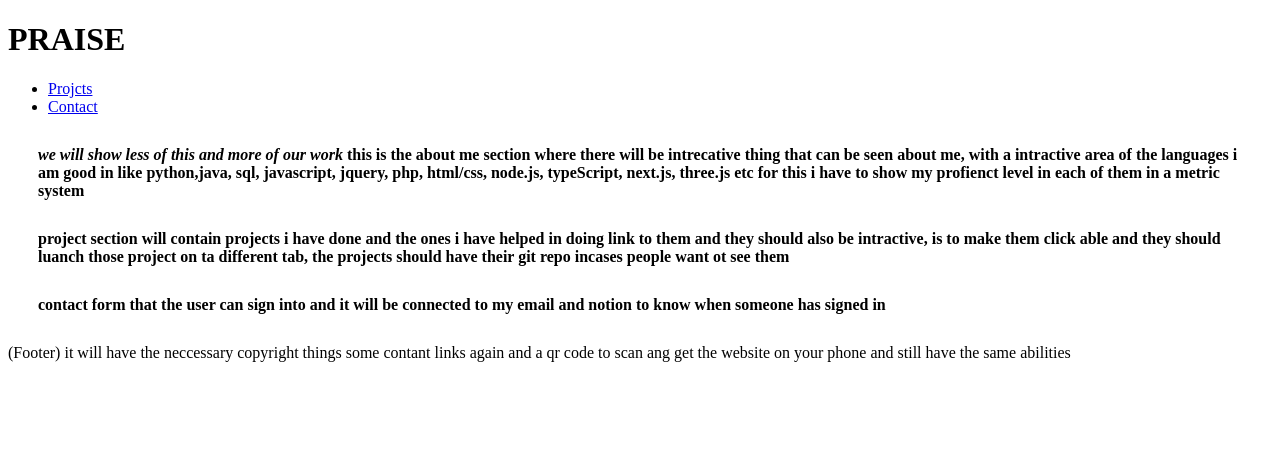
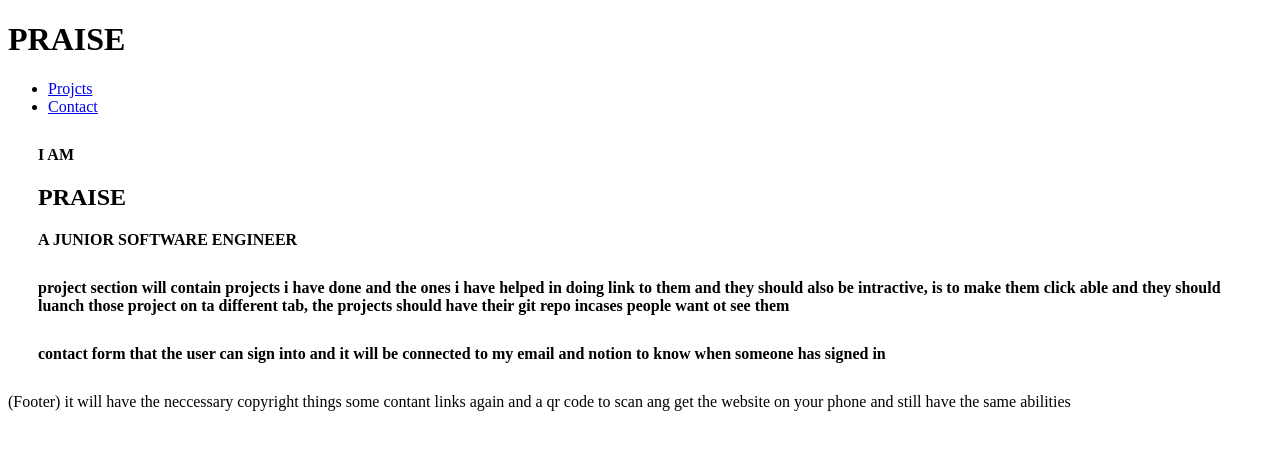
Before and after one commit to praise-cloud/myWebsite, a plain HTML site: page index.html in a window 1280 px wide. Drawn offline with Linux system fonts and the light colour scheme.

Commit message:
second push to the repo

```diff
--- a/index.html
+++ b/index.html
@@ -26,12 +26,16 @@
 
     <section id="hero-section">
         <!-- hero section (my image and a brief intriging introdution of me) the image of me wil be a big one with no background -->
-
-    </section>
-
-    <section id="about-section">
-        <em>we will show less of this and more of our work</em>
-        this is the about me section where there will be intrecative thing that can be seen about me, with a intractive area of the languages i am good in like python,java, sql, javascript, jquery, php, html/css, node.js, typeScript, next.js, three.js etc for this i have to show my profienct level in each of them in a metric system
+        <div id="hero-header">
+            <p>I AM</p>
+            <h1 id="heroHead">PRAISE</h1>
+            <P>A JUNIOR SOFTWARE ENGINEER</P>
+        </div>
+        <div id="socialLinks">
+            <i class="fa-brands fa-facebook-f"></i>
+            <i class="fa-brands fa-twitter"></i>
+            <i class="fa-brands fa-instagram"></i>
+        </div>
     </section>
 
     <section id="project-section">
```
Also changed, not shown: style.css (line endings or trailing spaces).
